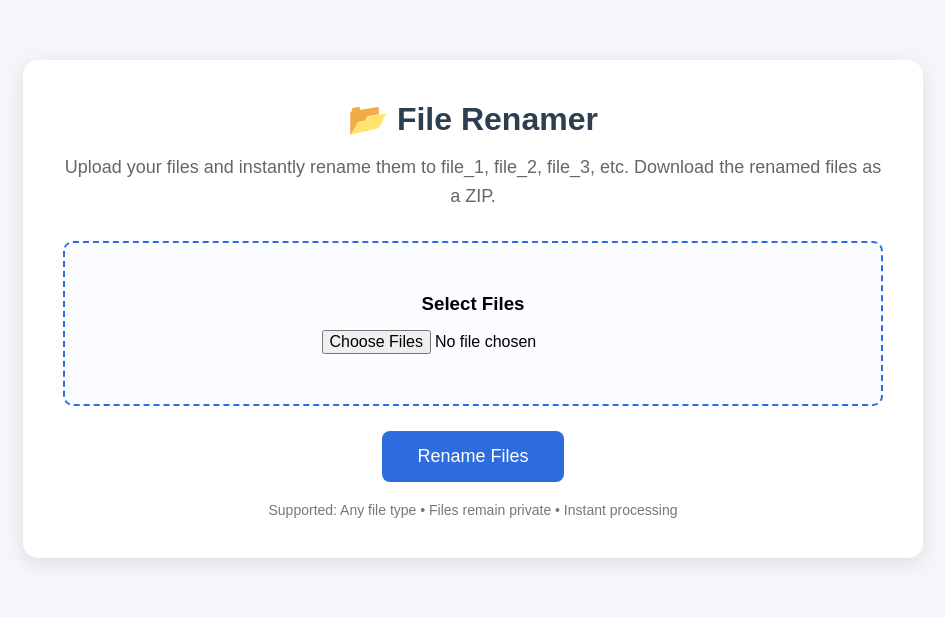
After one commit to youssefhalabi95/Toolhub, a Flask app: page /file-renamer in a window 1280 px wide. The commit adds this page. Shown: the top 617 px of the page, without its empty margins (167-1112 px from the left). Run offline with Flask 3, Linux system fonts and the light colour scheme.

Commit message:
Added file renamer tool

```diff
--- a/app.py
+++ b/app.py
@@ -1,6 +1,10 @@
 from flask import Flask, render_template, request, send_file
 from PyPDF2 import PdfMerger
 import os
+import tkinter
+from tkinter import filedialog, messagebox
+from io import BytesIO
+from zipfile import ZipFile
 
 app = Flask(__name__)
 
@@ -70,6 +74,55 @@ def download_file_organizer ():
         as_attachment=True
     )
 
+@app.route("/file-renamer")
+def rename_files_page ():
+
+    return render_template("File-Renamer.html")
+
+@app.route("/file-renamer-tool", methods=["POST"])
+def rename_files():
+
+    uploaded_files = request.files.getlist("files")
+
+    if not uploaded_files:
+        return "No files uploaded."
+
+    zip_buffer = BytesIO()
+
+    with ZipFile(zip_buffer, "w") as zip_file:
+
+        counter = 1
+
+        for file in uploaded_files:
+
+            # Skip empty selections
+            if file.filename == "":
+                continue
+
+            # Get original extension
+            _, extension = os.path.splitext(file.filename)
+
+            # New filename
+            new_name = f"file_{counter}{extension}"
+
+            # Read uploaded file content
+            file_content = file.read()
+
+            # Add renamed file to zip
+            zip_file.writestr(new_name, file_content)
+
+            counter += 1
+
+    zip_buffer.seek(0)
+
+    return send_file(
+        zip_buffer,
+        as_attachment=True,
+        download_name="renamed_files.zip",
+        mimetype="application/zip"
+    )
+
+
 @app.route("/contact", methods=["POST"])
 def contact():
 
--- /dev/null
+++ b/templates/File-Renamer.html
@@ -0,0 +1,136 @@
+<!DOCTYPE html>
+<html lang="en">
+
+<head>
+
+    <meta charset="UTF-8">
+    <meta name="viewport" content="width=device-width, initial-scale=1.0">
+
+    <title>File Renamer</title>
+
+    <style>
+
+        *{
+            margin:0;
+            padding:0;
+            box-sizing:border-box;
+        }
+
+        body{
+            font-family:Arial, sans-serif;
+            background:#f4f6f9;
+        }
+
+        .container{
+            max-width:900px;
+            margin:60px auto;
+            background:white;
+            padding:40px;
+            border-radius:15px;
+            box-shadow:0 5px 20px rgba(0,0,0,0.1);
+            text-align:center;
+        }
+
+        h1{
+            color:#2c3e50;
+            margin-bottom:15px;
+        }
+
+        p{
+            color:#666;
+            font-size:18px;
+            margin-bottom:30px;
+            line-height:1.6;
+        }
+
+        .upload-box{
+            border:2px dashed #2d6cdf;
+            padding:50px;
+            border-radius:10px;
+            margin-bottom:25px;
+            background:#fafcff;
+        }
+
+        input[type="file"]{
+            margin-top:15px;
+            font-size:16px;
+        }
+
+        .rename-btn{
+            background:#2d6cdf;
+            color:white;
+            border:none;
+            padding:15px 35px;
+            font-size:18px;
+            border-radius:8px;
+            cursor:pointer;
+            transition:0.3s;
+        }
+
+        .rename-btn:hover{
+            background:#1f4fa8;
+        }
+
+        .info{
+            margin-top:20px;
+            color:#777;
+            font-size:14px;
+        }
+
+    </style>
+
+    <!-- Google Analytics -->
+    <script async src="https://www.googletagmanager.com/gtag/js?id=G-RP580F1963"></script>
+
+    <script>
+        window.dataLayer = window.dataLayer || [];
+        function gtag(){dataLayer.push(arguments);}
+        gtag('js', new Date());
+
+        gtag('config', 'G-RP580F1963');
+    </script>
+
+</head>
+
+<body>
+
+    <div class="container">
+
+        <h1>📂 File Renamer</h1>
+
+        <p>
+            Upload your files and instantly rename them to
+            file_1, file_2, file_3, etc.
+            Download the renamed files as a ZIP.
+        </p>
+
+        <form action="/file-renamer-tool" method="POST" enctype="multipart/form-data">
+
+            <div class="upload-box">
+
+                <h3>Select Files</h3>
+
+                <input
+                    type="file"
+                    name="files"
+                    multiple
+                    required
+                >
+
+            </div>
+
+            <button type="submit" class="rename-btn">
+                Rename Files
+            </button>
+
+        </form>
+
+        <div class="info">
+            Supported: Any file type • Files remain private • Instant processing
+        </div>
+
+    </div>
+
+</body>
+
+</html>
```
Also changed, not shown: templates/home.html (+22 -4 lines), 4 other files.
